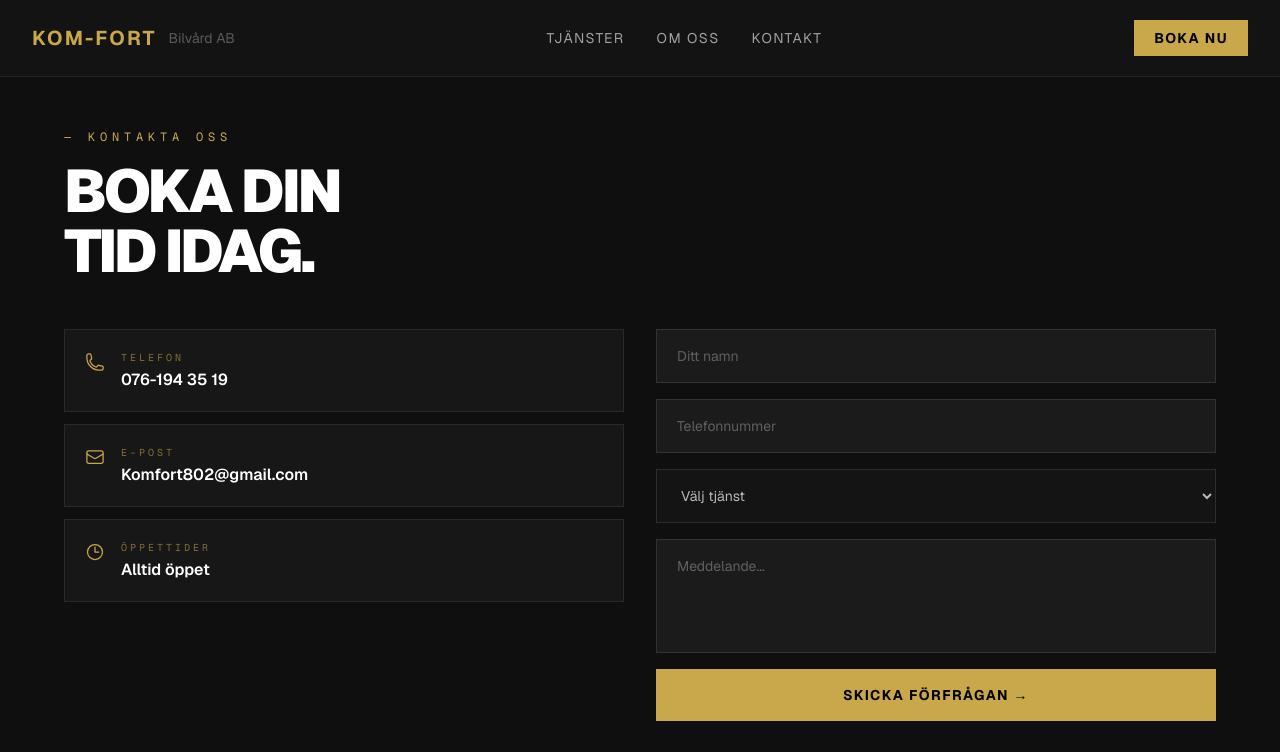
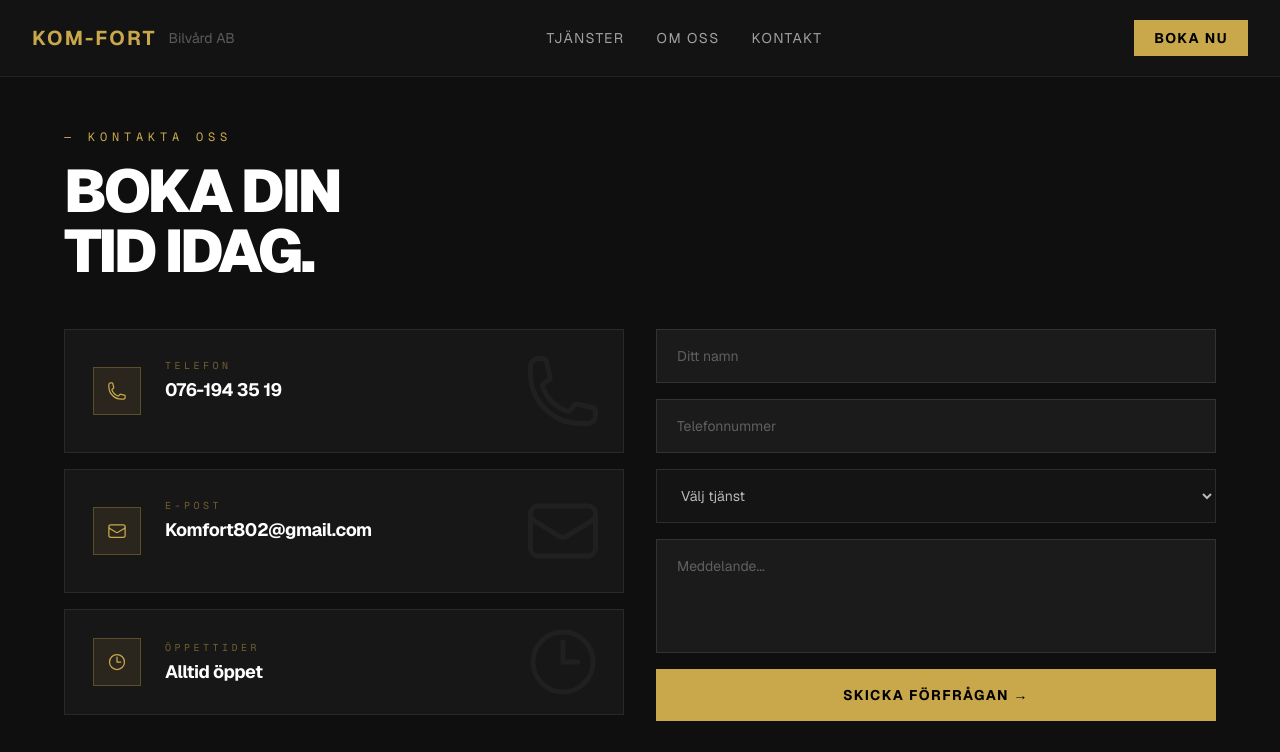
Before and after one commit to erikryden12/komfort-bilvard, a Next.js app: page /kontakt in a window 1280 px wide. Shown: the top 752 px of the page. Built offline with nearby package versions, Linux system fonts and the light colour scheme; grey boxes are pictures that could not be loaded.

Commit message:
feat: visuellare kontaktkort med ikoncirkel och hover-effekter
Co-Authored-By: Claude Sonnet 4.6 <noreply@anthropic.com>

```diff
--- a/src/components/marketing/Kontakt.tsx
+++ b/src/components/marketing/Kontakt.tsx
@@ -57,24 +57,32 @@ export default function Kontakt() {
         {/* Top row: contact cards + form */}
         <div className="grid grid-cols-1 md:grid-cols-2 gap-8 mb-8">
           {/* Contact cards */}
-          <div className="flex flex-col gap-3">
+          <div className="flex flex-col gap-4">
             {contactInfo.map((c, i) => {
               const inner = (
-                <div className="flex items-start gap-4 p-5 border border-white/8 bg-white/3 group-hover:border-gold/40 group-hover:bg-gold/5 transition-all duration-300">
-                  <div className="text-gold mt-0.5 shrink-0 group-hover:scale-110 transition-transform duration-300">{c.icon}</div>
+                <div className="relative overflow-hidden flex items-center gap-6 p-7 border border-white/8 bg-white/[0.03] group-hover:border-gold/50 group-hover:bg-gold/[0.06] transition-all duration-400">
+                  {/* Large faded icon background */}
+                  <div className="absolute right-5 top-1/2 -translate-y-1/2 text-white/[0.04] group-hover:text-gold/10 transition-colors duration-400 pointer-events-none">
+                    <div className="w-20 h-20 [&>svg]:w-full [&>svg]:h-full">{c.icon}</div>
+                  </div>
+                  {/* Icon circle */}
+                  <div className="shrink-0 w-12 h-12 border border-gold/30 bg-gold/10 flex items-center justify-center text-gold group-hover:bg-gold group-hover:text-black group-hover:border-gold transition-all duration-300">
+                    {c.icon}
+                  </div>
+                  {/* Text */}
                   <div className="flex-1 min-w-0">
-                    <p className="text-gold/60 text-[10px] tracking-[0.3em] uppercase font-mono mb-1">{c.label}</p>
-                    <p className="text-white font-semibold text-base leading-snug">{c.value}</p>
+                    <p className="text-gold/50 text-[10px] tracking-[0.35em] uppercase font-mono mb-1.5">{c.label}</p>
+                    <p className="text-white text-lg font-bold tracking-tight leading-tight">{c.value}</p>
+                    {c.cta && (
+                      <p className="text-gold/0 group-hover:text-gold/70 text-[11px] tracking-widest uppercase font-mono mt-1.5 transition-all duration-300">
+                        {c.cta} →
+                      </p>
+                    )}
                   </div>
-                  {c.cta && (
-                    <span className="text-gold/0 group-hover:text-gold text-xs tracking-widest uppercase font-mono transition-all duration-300 shrink-0 mt-1">
-                      {c.cta} →
-                    </span>
-                  )}
                 </div>
               );
               return (
-                <FadeIn key={c.label} delay={i * 0.07}>
+                <FadeIn key={c.label} delay={i * 0.08}>
                   {c.href ? (
                     <a href={c.href} className="group block">{inner}</a>
                   ) : (
```
